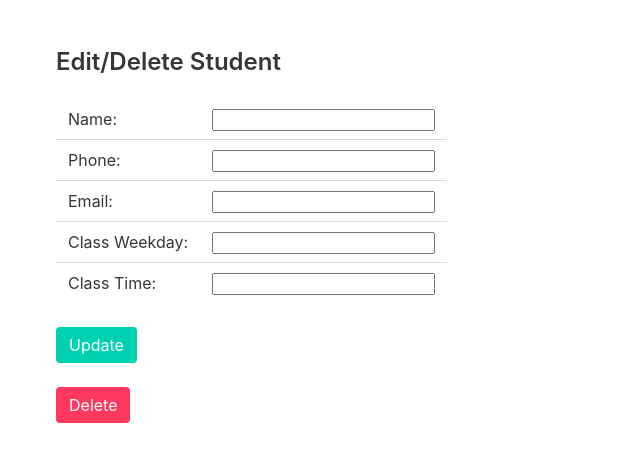
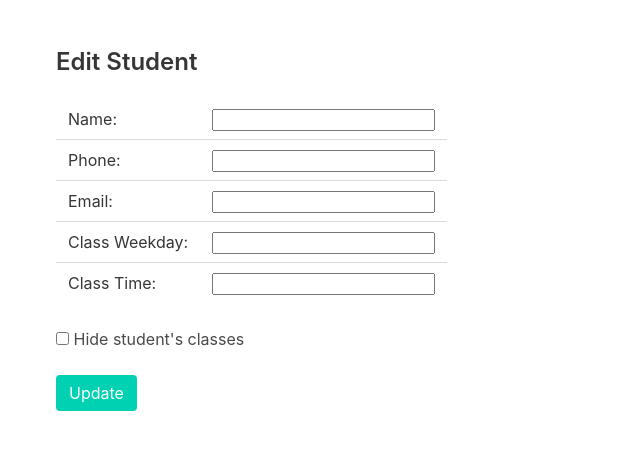
Before and after one commit to heitorchang/students, a Django app: page /ui/students/1/ in a window 1280 px wide. Shown: the part 52-514 px from the top of the page, without its empty margins (0-640 px from the left). Run offline with Django 3.2, Linux system fonts and the light colour scheme; a user stored in the database is signed in; tables that the repository leaves empty hold one stand-in row (values such as "Sample post").

Commit message:
update archived status

```diff
--- a/records/models.py
+++ b/records/models.py
@@ -15,6 +15,7 @@
     email = models.EmailField(blank=True)
     lesson_weekday = models.IntegerField(blank=True, null=True)  # 0 = Monday
     lesson_time = models.TimeField(blank=True, null=True)
+    archived = models.BooleanField(default=False)
 
     class Meta:
         ordering = ['name']
--- a/records/serializers.py
+++ b/records/serializers.py
@@ -4,7 +4,7 @@
 class StudentSerializer(serializers.ModelSerializer):
     class Meta:
         model = Student
-        fields = ['id', 'name', 'phone', 'email', 'lesson_weekday', 'lesson_time']
+        fields = ['id', 'name', 'phone', 'email', 'lesson_weekday', 'lesson_time', 'archived']
 
 
 class LessonSerializer(serializers.ModelSerializer):
--- a/todo.txt
+++ b/todo.txt
@@ -4,8 +4,10 @@
 [  ] check for time conflict when adding a class
 [  ] monthly report of classes
 [  ] idea: to keep track of what dates were downloaded, keep track of dl_begin and dl_end (year/month), and extend these after downloading
+[  ] archive student instead of deleting
 
 UI
+[  ] student list shows next class
 [  ] allow blank fields on submit
 [  ] prev/next link in monthly component bubbles up to root
 [  ] Select dropdown for students
--- a/ui/templates/ui/studentdetail.html
+++ b/ui/templates/ui/studentdetail.html
@@ -1,17 +1,19 @@
 {% load static %}
 {% include "ui/header.html" %}
 
-<h4 class="title is-4">Edit/Delete Student</h4>
+<h4 class="title is-4">Edit Student</h4>
 
 <div v-if="studentLoaded">
 
 {% include "ui/studentform.html" %}
-
-<button class="button is-primary" @click="updateStudent">Update</button>
+<label class="checkbox">
+  <input type="checkbox" class="checkbox" v-model="newArchived">
+  Hide student's classes
+</label>
 
 <br><br>
 
-<button class="button is-danger">Delete</button>
+<button class="button is-primary" @click="updateStudent">Update</button>
 
 {% include "ui/commonscripts.html" %}
 
@@ -27,6 +29,7 @@
     newEmail: "",
     newWeekday: "",
     newTime: "",
+    newArchived: false,
     studentLoaded: false,
   },
 
@@ -38,13 +41,23 @@
           phone: this.newPhone,
           email: this.newEmail,
           lesson_weekday: this.newWeekday,
-          lesson_time: this.newTime
+          lesson_time: this.newTime,
+          archived: this.newArchived,
         })
         .then(response => {
           console.log("Update: " + response.statusText);
           window.location.href = "/ui/students/";
         });
     },
+    deleteStudent() {
+      axios
+        .delete('/records/students/' + this.id + '/')
+        .then(response => {
+          console.log("Delete: " + response.statusText);
+          window.location.href = "/ui/students/";
+        });
+    }
+
   },
 
   mounted () {
@@ -58,6 +71,7 @@
         this.newEmail = studentData.email;
         this.newWeekday = studentData.lesson_weekday;
         this.newTime = studentData.lesson_time;
+        this.newArchived = studentData.archived;
         this.studentLoaded = true;
       });
   }
```
Also changed, not shown: ui/templates/ui/studentlist.html (+12 -12 lines), records/migrations/0003_student_archived.py (added).
